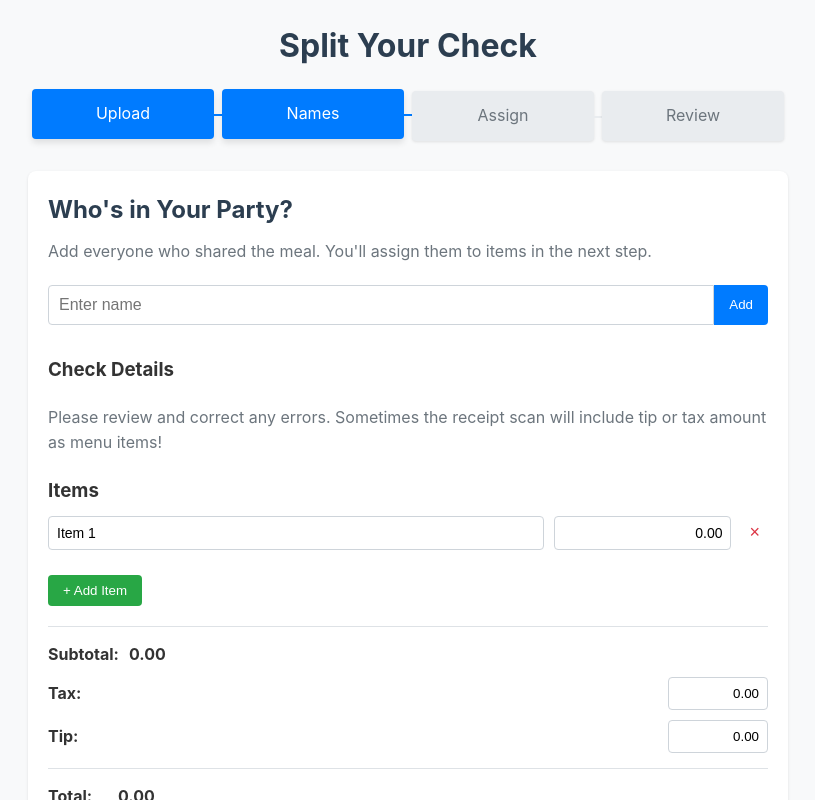
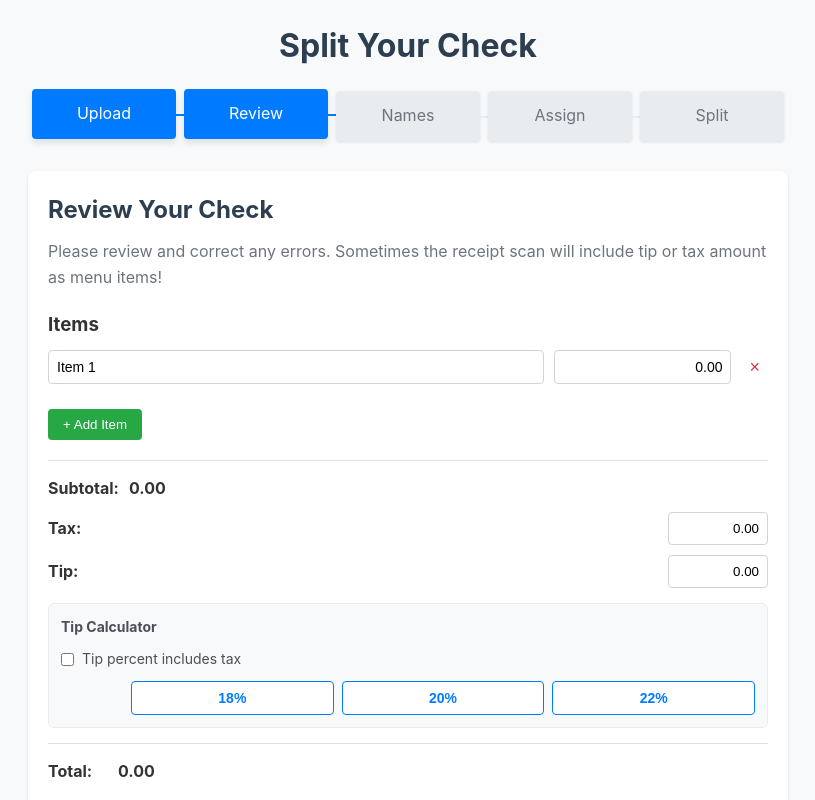
Before and after one commit to jordanbernstein/checkSplitter, a React (Create React App) app: page / in a window 1280 px wide. Both pictures are taken after a click on the button "Skip to Manual Entry". Shown: the top 800 px of the page, without its empty margins (232-1047 px from the left). Built offline with nearby package versions, Linux system fonts and the light colour scheme.

Commit message:
updated tip calc and UX

```diff
--- a/package.json
+++ b/package.json
@@ -16,6 +16,7 @@
   },
   "scripts": {
     "start": "react-scripts start",
+    "dev": "react-scripts start",
     "build": "react-scripts build",
     "test": "react-scripts test",
     "eject": "react-scripts eject"
--- a/src/App.css
+++ b/src/App.css
@@ -70,6 +70,16 @@ header h1 {
 
 .step.active:not(:last-child):after {
   background-color: #007bff;
+}
+
+.step.clickable:hover {
+  background-color: #0056b3;
+  color: white;
+  transform: translateY(-1px);
+}
+
+.step.clickable:active {
+  transform: translateY(0);
 }
 
 /* Main content */
@@ -314,6 +324,75 @@ p {
   border-top: 1px solid #dee2e6;
   padding-top: 15px;
   font-weight: bold;
+}
+
+/* Tip Calculator */
+.tip-calculator {
+  margin: 15px 0;
+  padding: 12px;
+  background-color: #f8f9fa;
+  border-radius: 6px;
+  border: 1px solid #e9ecef;
+}
+
+.tip-calculator-header {
+  font-weight: bold;
+  font-size: 14px;
+  color: #495057;
+  margin-bottom: 10px;
+}
+
+.tip-calculator-content {
+  display: flex;
+  flex-direction: column;
+  gap: 10px;
+}
+
+.tip-toggle {
+  display: flex;
+  align-items: center;
+}
+
+.tip-toggle label {
+  display: flex;
+  align-items: center;
+  gap: 8px;
+  font-size: 14px;
+  color: #495057;
+  cursor: pointer;
+}
+
+.tip-toggle input[type="checkbox"] {
+  margin: 0;
+}
+
+.tip-buttons {
+  display: flex;
+  gap: 8px;
+}
+
+.tip-percent-btn {
+  flex: 1;
+  padding: 8px 12px;
+  border: 1px solid #007bff;
+  background-color: white;
+  color: #007bff;
+  border-radius: 4px;
+  cursor: pointer;
+  font-weight: bold;
+  font-size: 14px;
+  transition: all 0.2s ease;
+}
+
+.tip-percent-btn:hover {
+  background-color: #007bff;
+  color: white;
+  transform: translateY(-1px);
+  box-shadow: 0 2px 4px rgba(0,123,255,0.2);
+}
+
+.tip-percent-btn:active {
+  transform: translateY(0);
 }
 
 /* Step 3: Assign Items */
--- a/src/App.js
+++ b/src/App.js
@@ -6,7 +6,7 @@ import { Analytics } from '@vercel/analytics/react';
 
 function App() {
   // App state
-  const [step, setStep] = useState(1); // 1: Upload, 2: Names, 3: Assign, 4: Review
+  const [step, setStep] = useState(1); // 1: Upload, 2: Review, 3: Names, 4: Assign, 5: Split
   const [checkImage, setCheckImage] = useState(null);
   const [extractedItems, setExtractedItems] = useState([]);
   const [tax, setTax] = useState('0.00'); // Default tax amount
@@ -20,12 +20,10 @@ function App() {
   const [assignedItems, setAssignedItems] = useState({});
   const [finalSplit, setFinalSplit] = useState({});
   const fileInputRef = useRef(null);
-  const [showShareModal, setShowShareModal] = useState(false);
-  const [shareText, setShareText] = useState({});
   const [isDragging, setIsDragging] = useState(false);
-  const [tipPercent, setTipPercent] = useState(0);
   const [showModal, setShowModal] = useState(false);
   const [currentView, setCurrentView] = useState('simple');
+  const [tipIncludesTax, setTipIncludesTax] = useState(false);
 
   // Memoize calculated values
   const calculatedSubtotal = useMemo(() => {
@@ -270,7 +268,7 @@ function App() {
   const calculateSplit = useCallback(() => {
     const split = calculateFinalSplit();
     setFinalSplit(split);
-    setStep(4);
+    setStep(5);
   }, [calculateFinalSplit]);
 
   // Format price for display
@@ -368,6 +366,26 @@ function App() {
     setTip(formatPrice(tipNum));
   };
 
+  // Calculate tip based on percentage and tax inclusion preference
+  const calculateTipFromPercentage = (percentage) => {
+    const subtotalNum = parseFloat(calculatedSubtotal) || 0;
+    const taxNum = parseFloat(tax) || 0;
+
+    // Don't calculate if no subtotal
+    if (subtotalNum <= 0) return;
+
+    let baseAmount;
+    if (tipIncludesTax) {
+      baseAmount = subtotalNum + taxNum;
+    } else {
+      baseAmount = subtotalNum;
+    }
+
+    const calculatedTip = (baseAmount * percentage / 100);
+    const formattedTip = formatPrice(calculatedTip);
+    setTip(formattedTip);
+  };
+
   const getClipboardText = (view) => {
     if (view === 'simple') {
       return `splityourcheck.com\n\n${Object.entries(finalSplit)
@@ -390,15 +408,49 @@ Implied Tip (%): ${((tip / calculatedSubtotal) * 100).toFixed(1)}%`;
     setCurrentView(view);
   };
 
+  // Handle navigation to specific step
+  const navigateToStep = (targetStep) => {
+    // Allow navigation to any previous step, or to the next step only
+    if (targetStep < step || targetStep === step + 1) {
+      setStep(targetStep);
+    }
+  };
+
   return (
     <div className="app">
       <header>
         <h1>Split Your Check</h1>
         <div className="progress-bar">
-          <div className={`step ${step >= 1 ? 'active' : ''}`}>Upload</div>
-          <div className={`step ${step >= 2 ? 'active' : ''}`}>Names</div>
-          <div className={`step ${step >= 3 ? 'active' : ''}`}>Assign</div>
-          <div className={`step ${step >= 4 ? 'active' : ''}`}>Review</div>
+          <div
+            className={`step ${step >= 1 ? 'active' : ''} ${step !== 1 ? 'clickable' : ''}`}
+            onClick={() => navigateToStep(1)}
+          >
+            Upload
+          </div>
+          <div
+            className={`step ${step >= 2 ? 'active' : ''} ${step !== 2 ? 'clickable' : ''}`}
+            onClick={() => navigateToStep(2)}
+          >
+            Review
+          </div>
+          <div
+            className={`step ${step >= 3 ? 'active' : ''} ${step !== 3 ? 'clickable' : ''}`}
+            onClick={() => navigateToStep(3)}
+          >
+            Names
+          </div>
+          <div
+            className={`step ${step >= 4 ? 'active' : ''} ${step !== 4 ? 'clickable' : ''}`}
+            onClick={() => navigateToStep(4)}
+          >
+            Assign
+          </div>
+          <div
+            className={`step ${step >= 5 ? 'active' : ''} ${step !== 5 ? 'clickable' : ''}`}
+            onClick={() => navigateToStep(5)}
+          >
+            Split
+          </div>
         </div>
       </header>
 
@@ -444,14 +496,19 @@ Implied Tip (%): ${((tip / calculatedSubtotal) * 100).toFixed(1)}%`;
             <div className="skip-option">
               <button onClick={skipToManualEntry}>Skip to Manual Entry</button>
             </div>
+
+            <div className="navigation-buttons">
+              <div></div>
+              <button onClick={() => setStep(2)}>Next</button>
+            </div>
           </div>
         )}
 
-        {/* Step 2: Party Members */}
+        {/* Step 2: Review Items */}
         {step === 2 && (
           <div className="step-content">
-            <h2>Who's in Your Party?</h2>
-            <p>Add everyone who shared the meal. You'll assign them to items in the next step.</p>
+            <h2>Review Your Check</h2>
+            <p>Please review and correct any errors. Sometimes the receipt scan will include tip or tax amount as menu items!</p>
 
             {ocrError && (
               <div className="error-message">
@@ -460,37 +517,7 @@ Implied Tip (%): ${((tip / calculatedSubtotal) * 100).toFixed(1)}%`;
               </div>
             )}
 
-            <div className="input-group">
-              <input
-                type="text"
-                placeholder="Enter name"
-                value={newMember}
-                onChange={(e) => setNewMember(e.target.value)}
-                onKeyPress={(e) => e.key === 'Enter' && addPartyMember()}
-              />
-              <button onClick={addPartyMember}>Add</button>
-            </div>
-
-            <ul className="party-list">
-              {partyMembers.map((member, index) => (
-                <li key={index}>
-                  {member}
-                  <button
-                    className="remove-btn"
-                    onClick={() => removePartyMember(index)}
-                  >
-                    ×
-                  </button>
-                </li>
-              ))}
-            </ul>
-
             <div className="check-review">
-              <div className="check-header">
-                <h3>Check Details</h3>
-              </div>
-              <p>Please review and correct any errors. Sometimes the receipt scan will include tip or tax amount as menu items!</p>
-
               <h3>Items</h3>
 
               <div className="check-items">
@@ -561,6 +588,47 @@ Implied Tip (%): ${((tip / calculatedSubtotal) * 100).toFixed(1)}%`;
                   </div>
                 </div>
 
+                <div className="tip-calculator">
+                  <div className="tip-calculator-header">
+                    <span>Tip Calculator</span>
+                  </div>
+                  <div className="tip-calculator-content">
+                    <div className="tip-toggle">
+                      <label>
+                        <input
+                          type="checkbox"
+                          checked={tipIncludesTax}
+                          onChange={(e) => setTipIncludesTax(e.target.checked)}
+                        />
+                        <span>Tip percent includes tax</span>
+                      </label>
+                    </div>
+                    <div className="tip-buttons">
+                      <button
+                        type="button"
+                        onClick={() => calculateTipFromPercentage(18)}
+                        className="tip-percent-btn"
+                      >
+                        18%
+                      </button>
+                      <button
+                        type="button"
+                        onClick={() => calculateTipFromPercentage(20)}
+                        className="tip-percent-btn"
+                      >
+                        20%
+                      </button>
+                      <button
+                        type="button"
+                        onClick={() => calculateTipFromPercentage(22)}
+                        className="tip-percent-btn"
+                      >
+                        22%
+                      </button>
+                    </div>
+                  </div>
+                </div>
+
                 <div className="summary-row total-row">
                   <span data-tooltip="Final amount including tax and tip">Total:</span>
                   <span className="calculated-value">{formatPrice(total)}</span>
@@ -570,8 +638,46 @@ Implied Tip (%): ${((tip / calculatedSubtotal) * 100).toFixed(1)}%`;
 
             <div className="navigation-buttons">
               <button onClick={() => setStep(1)}>Back</button>
+              <button onClick={() => setStep(3)}>Next</button>
+            </div>
+          </div>
+        )}
+
+        {/* Step 3: Party Members */}
+        {step === 3 && (
+          <div className="step-content">
+            <h2>Who's in Your Party?</h2>
+            <p>Add everyone who shared the meal. You'll assign them to items in the next step.</p>
+
+            <div className="input-group">
+              <input
+                type="text"
+                placeholder="Enter name"
+                value={newMember}
+                onChange={(e) => setNewMember(e.target.value)}
+                onKeyDown={(e) => e.key === 'Enter' && addPartyMember()}
+              />
+              <button onClick={addPartyMember}>Add</button>
+            </div>
+
+            <ul className="party-list">
+              {partyMembers.map((member, index) => (
+                <li key={index}>
+                  {member}
+                  <button
+                    className="remove-btn"
+                    onClick={() => removePartyMember(index)}
+                  >
+                    ×
+                  </button>
+                </li>
+              ))}
+            </ul>
+
+            <div className="navigation-buttons">
+              <button onClick={() => setStep(2)}>Back</button>
               <button
-                onClick={() => setStep(3)}
+                onClick={() => setStep(4)}
                 disabled={partyMembers.length === 0}
               >
                 Next
@@ -580,8 +686,8 @@ Implied Tip (%): ${((tip / calculatedSubtotal) * 100).toFixed(1)}%`;
           </div>
         )}
 
-        {/* Step 3: Assign Items */}
-        {step === 3 && (
+        {/* Step 4: Assign Items */}
+        {step === 4 && (
           <div className="step-content">
             <h2>Who Had What?</h2>
             <p>Assign each item to one or more people</p>
@@ -611,14 +717,14 @@ Implied Tip (%): ${((tip / calculatedSubtotal) * 100).toFixed(1)}%`;
             </div>
 
             <div className="navigation-buttons">
-              <button onClick={() => setStep(2)}>Back</button>
+              <button onClick={() => setStep(3)}>Back</button>
               <button onClick={calculateSplit}>Calculate Split</button>
             </div>
           </div>
         )}
 
-        {/* Step 4: Review Split */}
-        {step === 4 && (
+        {/* Step 5: Review Split */}
+        {step === 5 && (
           <div className="step-content">
             <h2>Final Split</h2>
             <p>Here's what everyone owes:</p>
@@ -666,7 +772,7 @@ Implied Tip (%): ${((tip / calculatedSubtotal) * 100).toFixed(1)}%`;
             </div>
 
             <div className="navigation-buttons">
-              <button onClick={() => setStep(3)}>Back</button>
+              <button onClick={() => setStep(4)}>Back</button>
               <button onClick={shareResults}>Share Results</button>
             </div>
           </div>
```
